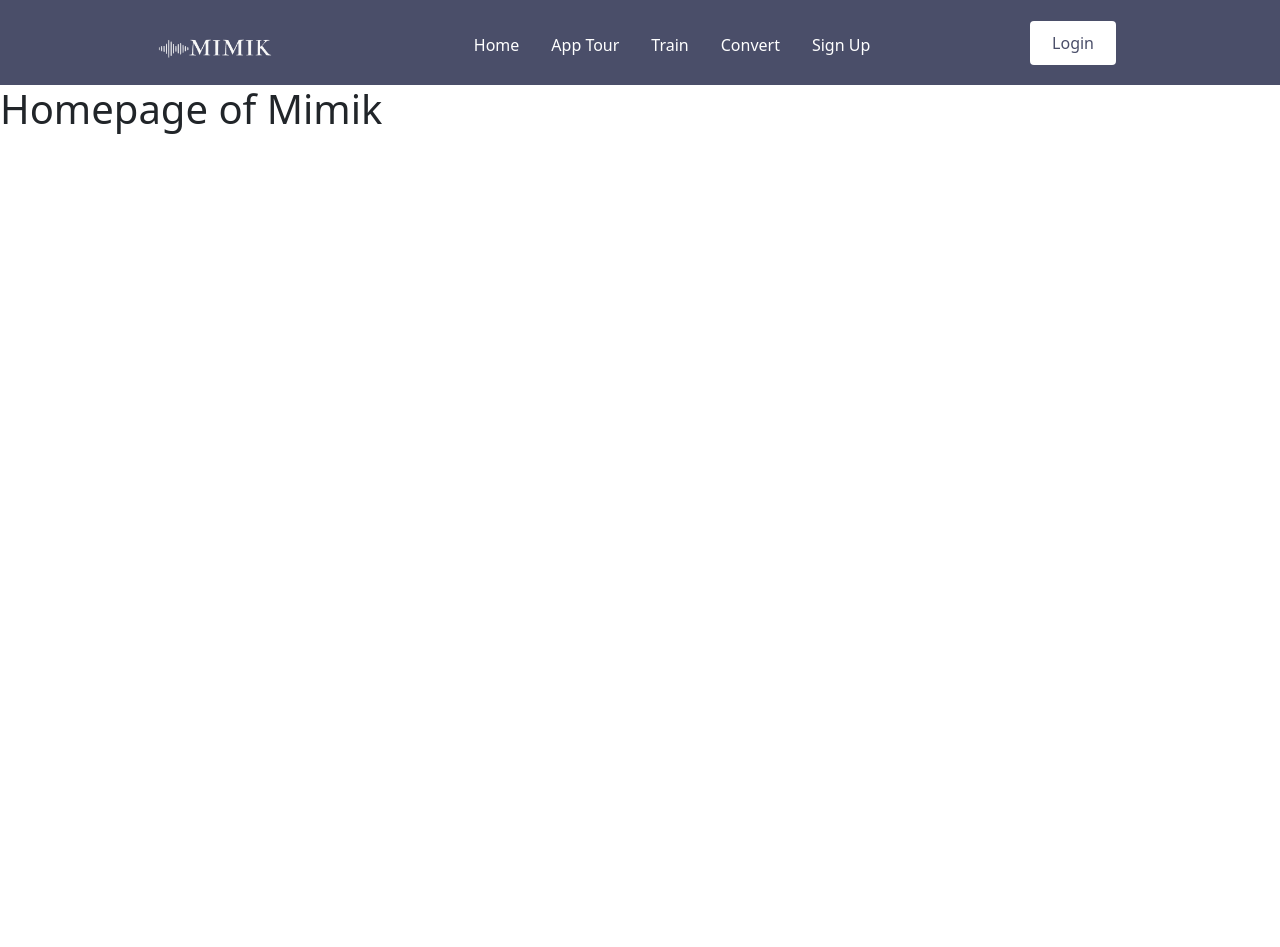
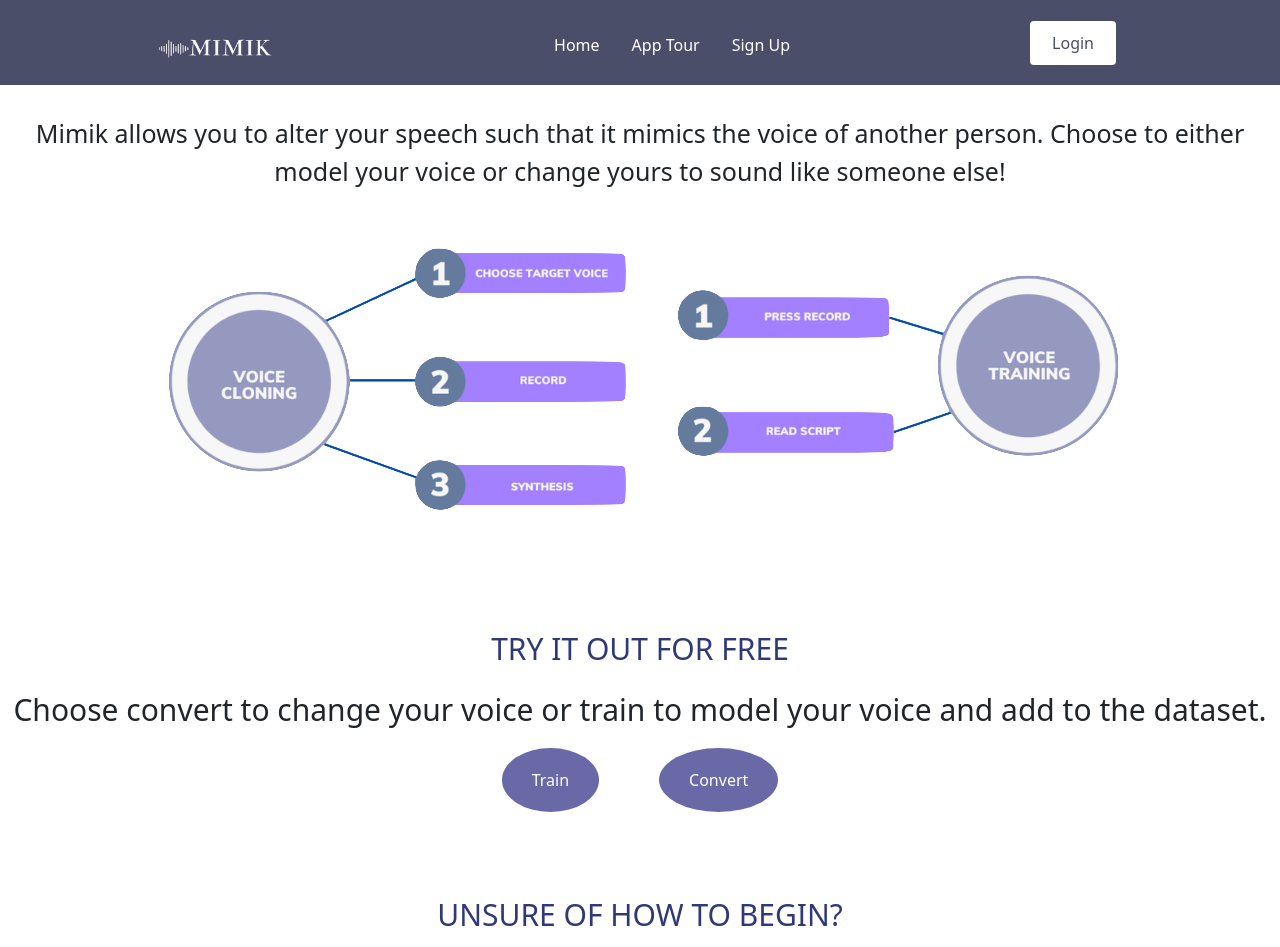
Before and after one commit to mrashid2019/Mimik, a React (Create React App) app in the folder mimik-website/: page / in a window 1280 px wide. Shown: the top 947 px of the page. Before the commit the page ends 800 px from the top, so only its background shows below. Built offline with nearby package versions, Linux system fonts and the light colour scheme; no server answers.

Commit message:
added home page

```diff
--- a/mimik-website/src/App.css
+++ b/mimik-website/src/App.css
@@ -86,3 +86,19 @@
   width: 70% !important;
   border-radius: 25px;
 }
+
+.image-container{
+  display: flex;
+  align-items: center;
+  justify-content: center;
+  /*width: 100vw;
+  height: 100vh;*/
+}
+
+.round-button {
+  border-radius: 50%;
+  padding: 20px 30px;
+  background-color: #6969A8;
+  color: #fff;
+  border: none;
+}
--- a/mimik-website/src/components/Navbar/index.js
+++ b/mimik-website/src/components/Navbar/index.js
@@ -9,7 +9,7 @@ const Navbar = () => {
 return (
 	<>
 	<Nav>
-		<img src={logo} alt='logo' width={150} height={100}/>
+		<img src={logo} alt='logo' height={100} width= {150}/>
 		<Bars />
 		<NavMenu>
 		<NavLink to="/" activeStyle>
@@ -17,12 +17,6 @@ return (
 		</NavLink>
 		<NavLink to="/apptour" activeStyle>
 			App Tour
-		</NavLink>
-		<NavLink to="/train" activeStyle>
-			Train
-		</NavLink>
-		<NavLink to="/convert" activeStyle>
-			Convert
 		</NavLink>
 		<NavLink to="/signup" activeStyle>
 			Sign Up
--- a/mimik-website/src/pages/index.js
+++ b/mimik-website/src/pages/index.js
@@ -1,10 +1,29 @@
 import React from 'react';
+import { Link } from 'react-router-dom';
+import chart from "./home-page-charts-transparent.png"
+
 
 const Home = () => {
 return (
-	<div>
-	<h1>Homepage of Mimik</h1>
+	<>
+	<div style={{textAlign: 'center', fontWeight: 'lighter', fontSize: 25, marginTop: 30}}>
+		<p>Mimik allows you to alter your speech such that it mimics the voice of another person. Choose to either model your voice or change yours to sound like someone else!</p>
 	</div>
+	<div className='image-container'><img src={chart} alt='home-page-charts'/></div>
+	<div style={{textAlign: 'center', fontWeight: 'lighter', fontSize: 30, marginTop: 80}}>
+		<p style={{color: '#303978'}}>TRY IT OUT FOR FREE</p>
+		<p>Choose convert to change your voice or train to model your voice and add to the dataset.</p>
+	</div>
+	<div style={{ display: 'flex', justifyContent: 'center', alignItems: 'center'}}>
+		<Link to="/train"><button className='round-button' style={{marginRight: '30px'}}>Train</button></Link>
+		<Link to="/convert"><button className='round-button' style={{marginLeft: '30px'}}>Convert</button></Link>
+	</div>
+	<div style={{textAlign: 'center', fontWeight: 'lighter', fontSize: 30, marginTop: 80, color: '#303978'}}>
+		<p>UNSURE OF HOW TO BEGIN?<br />
+		WATCH THE TOUR</p>
+	</div>
+	<div style={{background: '#f1f1f1', padding: '200px', border: '5px solid #ccc', marginLeft: 50, marginRight: 50, marginBottom: 50}}></div>
+	</>
 );
 };
 
```
Also changed, not shown: mimik-website/src/pages/home-page-charts-transparent.png (added).
